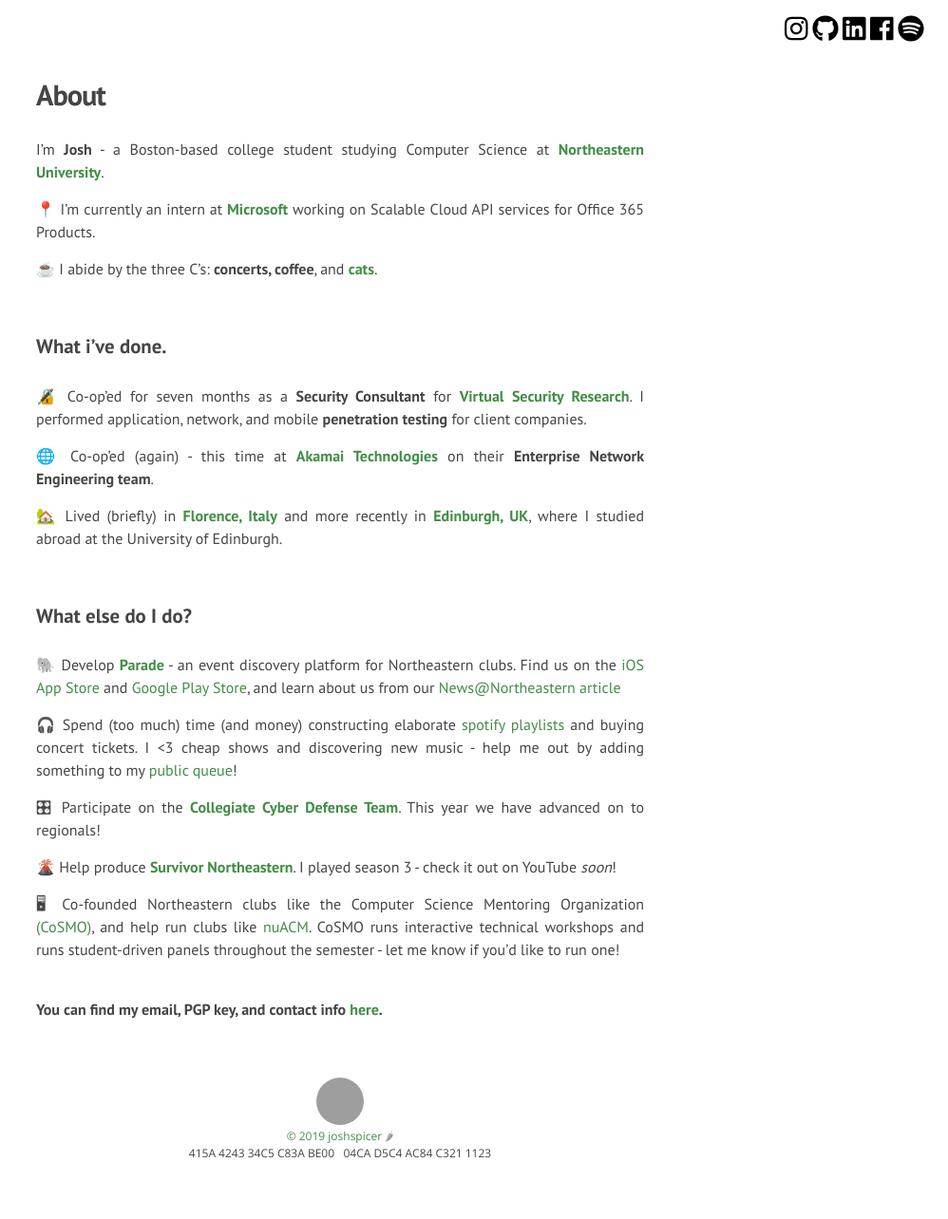
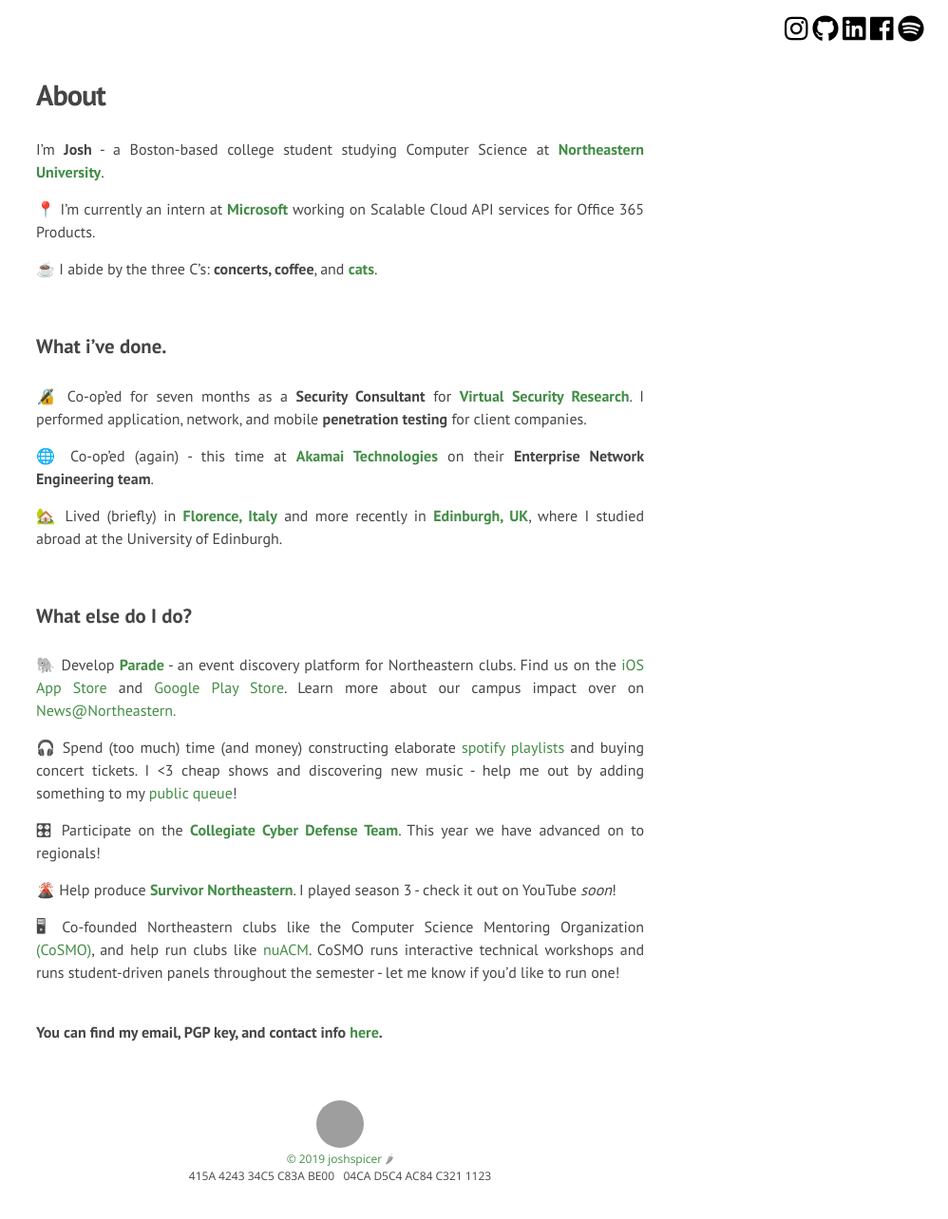
Before and after one commit to diezcami/arctic-fox-theme, a Jekyll site: the page built from about.md, in a window 1280 px wide. Shown: the whole page at 95% size, without its empty margins (282-1280 px from the left). Built offline with Jekyll 4.4.1, drawn with Linux system fonts in a browser that asks for light colours; nearby versions of some CDN libraries; before the commit the page ends 1260 px from its top, so only the background shows below that.

Commit message:
Update about.md

```diff
--- a/about.md
+++ b/about.md
@@ -26,7 +26,7 @@
 ### What else do I do?
 
 <br>
-🐘 Develop [**Parade**](https://parade.events/) - an event discovery platform for Northeastern clubs. Find us on the [iOS App Store](https://parade.events/ios) and [Google Play Store](https://parade.events/android), and learn about us from our [News@Northeastern article](https://news.northeastern.edu/2019/07/23/want-to-know-whats-happening-on-northeasterns-boston-campus-theres-an-app-for-that/)
+🐘 Develop [**Parade**](https://parade.events/) - an event discovery platform for Northeastern clubs. Find us on the [iOS App Store](https://parade.events/ios) and [Google Play Store](https://parade.events/android).  Learn more about our campus impact over on [News@Northeastern.](https://news.northeastern.edu/2019/07/23/want-to-know-whats-happening-on-northeasterns-boston-campus-theres-an-app-for-that/)
 
 🎧 Spend (too much) time (and money) constructing elaborate [spotify playlists]({{site.url}}/monthly-playlist-2018) and buying concert tickets. I <3 cheap shows and discovering new music - help me out by adding something to my [public queue](https://joshspicer.com/queue)!
 
```
